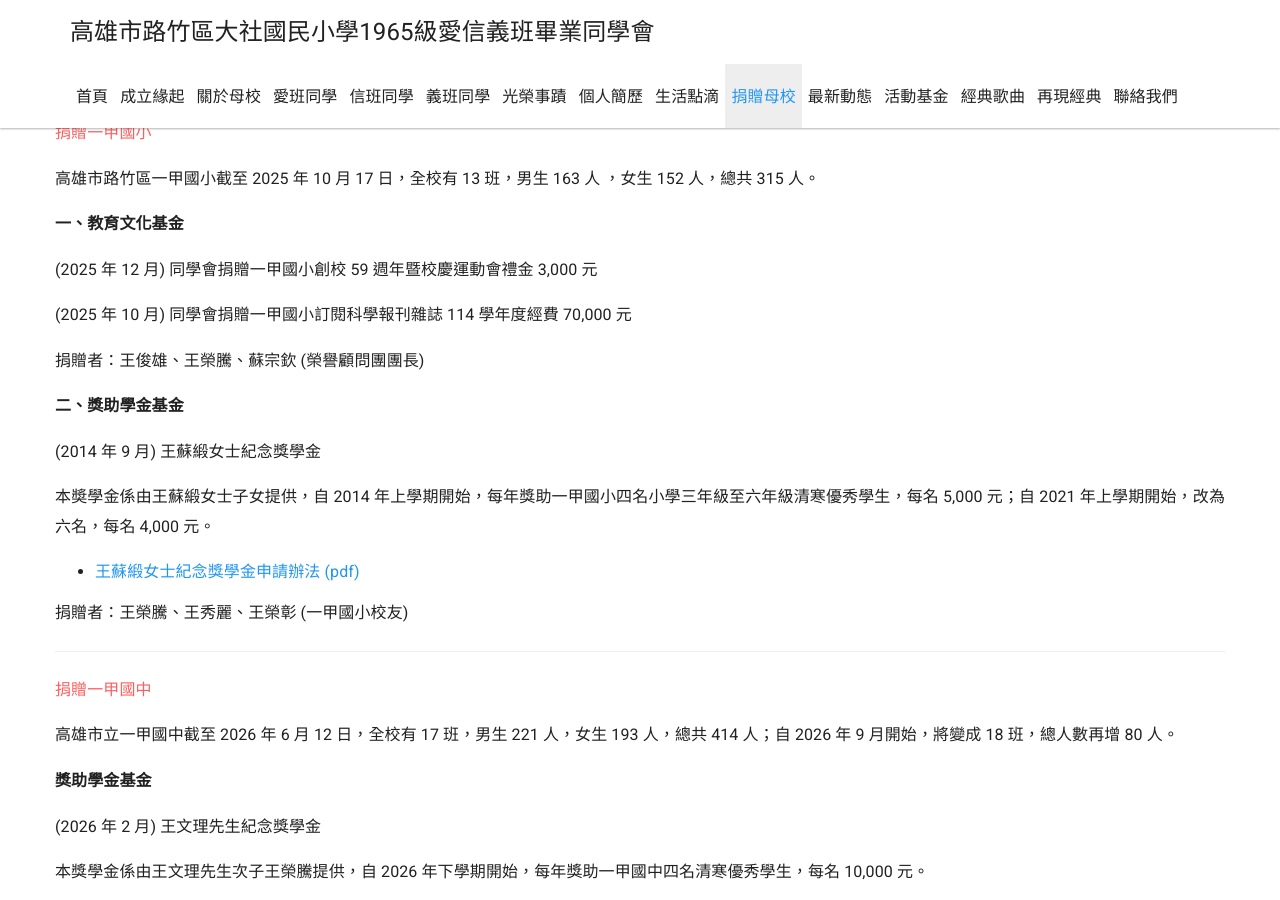
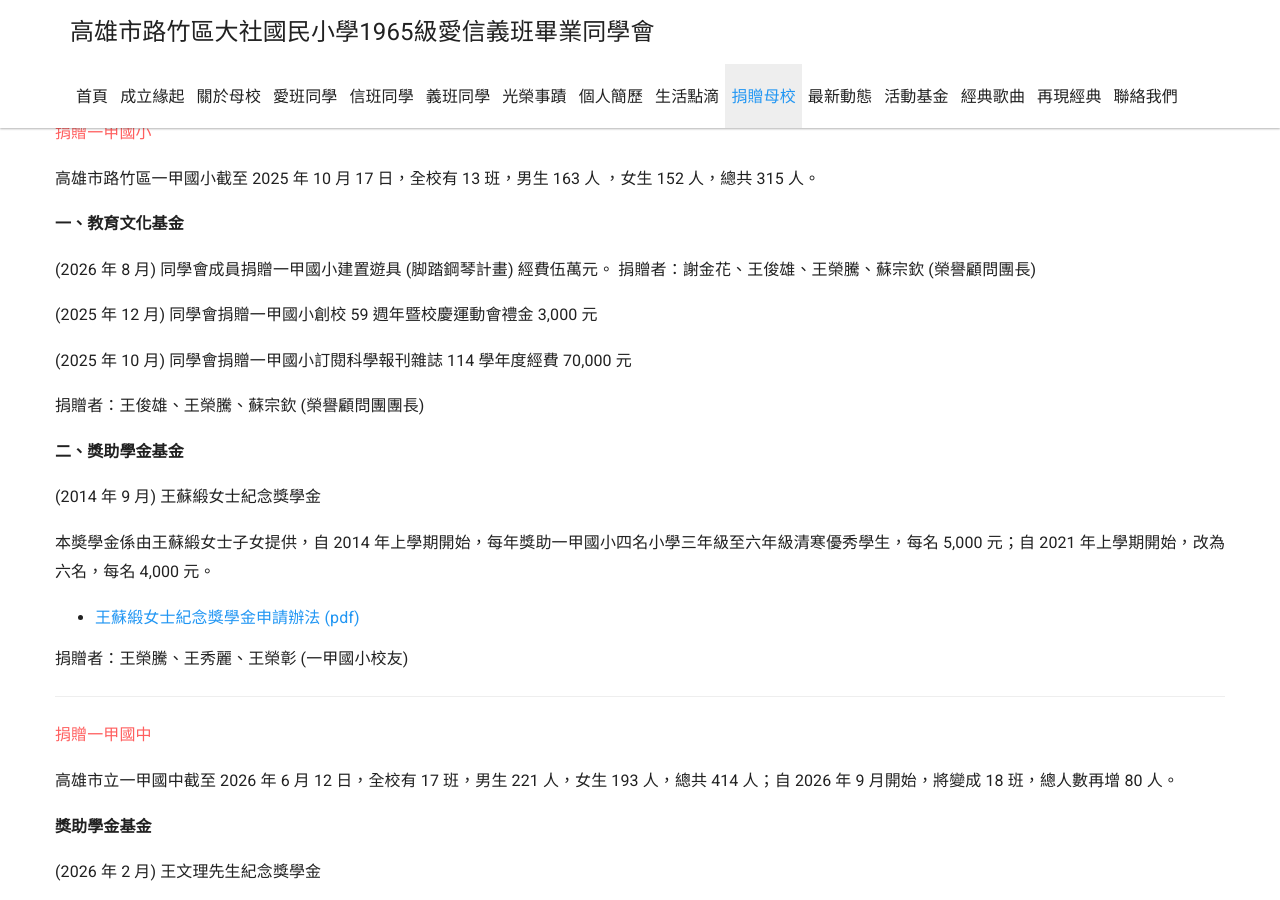
Before and after one commit to dashe1965/dashe1965.github.io, a Jekyll site: the page built from _docs/donate/donate.md, in a window 1280 px wide and 900 px high, scrolled down 1779 px. Built offline with Jekyll 4.4.1, drawn with Linux system fonts in a browser that asks for light colours; nearby versions of some CDN libraries.

Commit message:
Update donate.md

```diff
--- a/_docs/donate/donate.md
+++ b/_docs/donate/donate.md
@@ -66,6 +66,10 @@ _捐贈一甲國小_
 高雄市路竹區一甲國小截至 2025 年 10 月 17 日，全校有 13 班，男生 163 人 ，女生 152 人，總共 315 人。
 
 **一、教育文化基金**
+
+(2026 年 8 月)
+同學會成員捐贈一甲國小建置遊具 (脚踏鋼琴計畫) 經費伍萬元。
+捐贈者：謝金花、王俊雄、王榮騰、蘇宗欽 (榮譽顧問團長)
 
 (2025 年 12 月)
 同學會捐贈一甲國小創校 59 週年暨校慶運動會禮金 3,000 元
```
